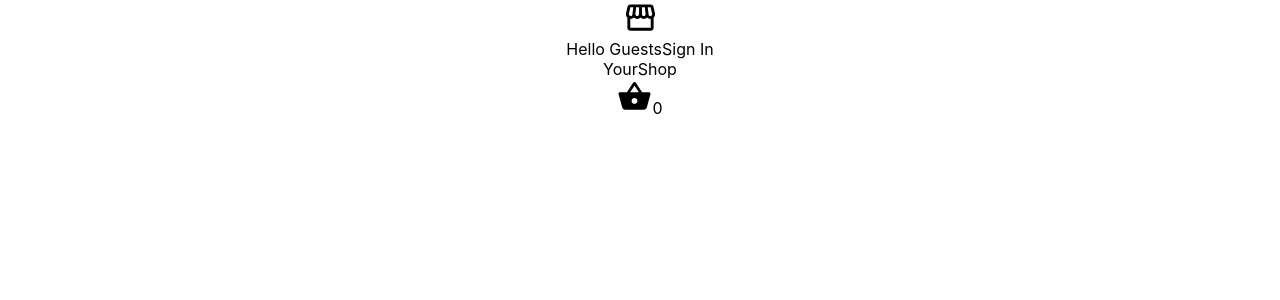
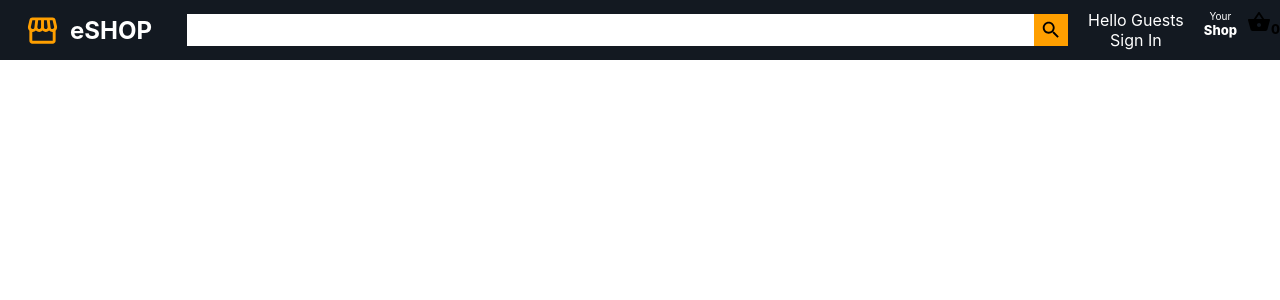
Before and after one commit to brosjayme/e-shop, a React (Create React App) app: page / in a window 1280 px wide. Shown: the top 300 px of the page. Built offline with nearby package versions, Linux system fonts and the light colour scheme.

Commit message:
store logo added

```diff
--- a/src/App.js
+++ b/src/App.js
@@ -1,27 +1,10 @@
 import "./App.css";
-import ShoppingBasketIcon from "@mui/icons-material/ShoppingBasket";
-import StorefrontIcon from "@mui/icons-material/Storefront";
+import Header from "./Header";
+
 function App() {
   return (
     <div className="App">
-      <div className="header-logo"></div>
-      <StorefrontIcon fontSize="large" />
-
-      <div className="header-searchbar"></div>
-      <div className="header-nav">
-        <div className="nav-item">
-          <span className="nav-itemlineOne">Hello Guests</span>
-          <span className="nav-itemlinetwo">Sign In</span>
-        </div>
-        <div className="nav-item">
-          <span className="nav-itemLineOne">Your</span>
-          <span className="nav-itemLineTwo">Shop</span>
-        </div>
-        <div className="nav-item">
-          <ShoppingBasketIcon fontSize="large" />
-          <span className="nav-itemLineTwo">0</span>
-        </div>
-      </div>
+      <Header />
     </div>
   );
 }
--- /dev/null
+++ b/src/Header.css
@@ -0,0 +1,80 @@
+.header{
+    height: 60px;
+    display: flex;
+    align-items: center;
+    background-color: #131921;
+    position: sticky;
+    top: 0;
+    z-index: 100;
+}
+
+.header-logo{
+    display: flex;
+    align-items: center;
+    color: #ff9f00;
+    margin: 0 25px;
+}
+.header-logo-image{
+    margin-right: 10px;
+}
+
+.header-logo-title{
+    text-decoration: none;
+    border: 0;
+    color: white;
+}
+
+.header-searchbar{
+    display: flex;
+    flex: 1;
+    align-items: center;
+    border-radius: 24px;
+    margin: 0 10px;
+}
+
+.header-searchinput{
+    height: 12px;
+    padding: 10px;
+    border: none;
+    width: 100%;
+}
+
+.header-searchicon{
+padding: 5px;
+height: 22px !important;
+background-color: #ff9f00;
+}
+
+.header-nav{
+    display: flex;
+    justify-content: space-evenly;
+}
+
+.nav-item{
+    display: flex;
+    flex-direction: column;
+    margin-left: 10px;
+    margin-right: 10px;
+    color: white;
+}
+
+.nav-itemLineOne{
+    font-size: 10px;
+}
+.nav-itemLineTwo{
+    font-size: 13px;
+    font-weight: 800;
+}
+
+.nav-itemBasket{
+display: flex;
+align-items: center;
+color: white;
+margin-right: 50px;
+margin-left: 10px;
+}
+
+.nav-itemBasketCount{
+    margin-left: 10px;
+    margin-right: 10px;
+}
--- /dev/null
+++ b/src/Header.js
@@ -0,0 +1,37 @@
+import React from "react";
+import "./Header.css";
+import ShoppingBasketIcon from "@mui/icons-material/ShoppingBasket";
+import StorefrontIcon from "@mui/icons-material/Storefront";
+import SearchIcon from "@mui/icons-material/Search";
+
+function Header() {
+  return (
+    <div className="header">
+      <div className="header-logo">
+        <StorefrontIcon className="header-logo-image" fontSize="large" />
+        <h2 className="header-logo-title">eSHOP</h2>
+      </div>
+      <div className="header-searchbar">
+        <input type="text" className="header-searchinput" />
+        <SearchIcon className="header-searchicon" />
+      </div>
+
+      <div className="header-nav">
+        <div className="nav-item">
+          <span className="nav-itemlineOne">Hello Guests</span>
+          <span className="nav-itemlinetwo">Sign In</span>
+        </div>
+        <div className="nav-item">
+          <span className="nav-itemLineOne">Your</span>
+          <span className="nav-itemLineTwo">Shop</span>
+        </div>
+        <div className="itemBasket">
+          <ShoppingBasketIcon />
+          <span className="nav-itemLineTwo itemBasketCount">0</span>
+        </div>
+      </div>
+    </div>
+  );
+}
+
+export default Header;
```
